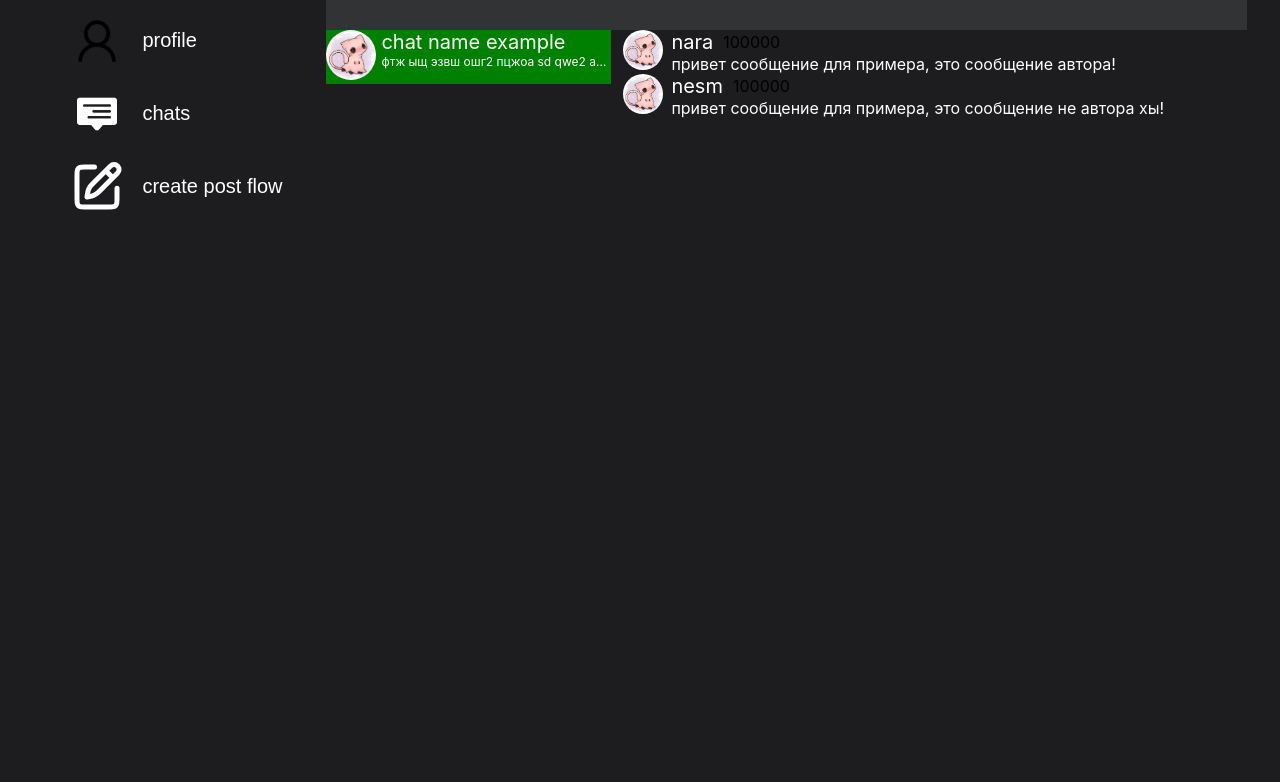
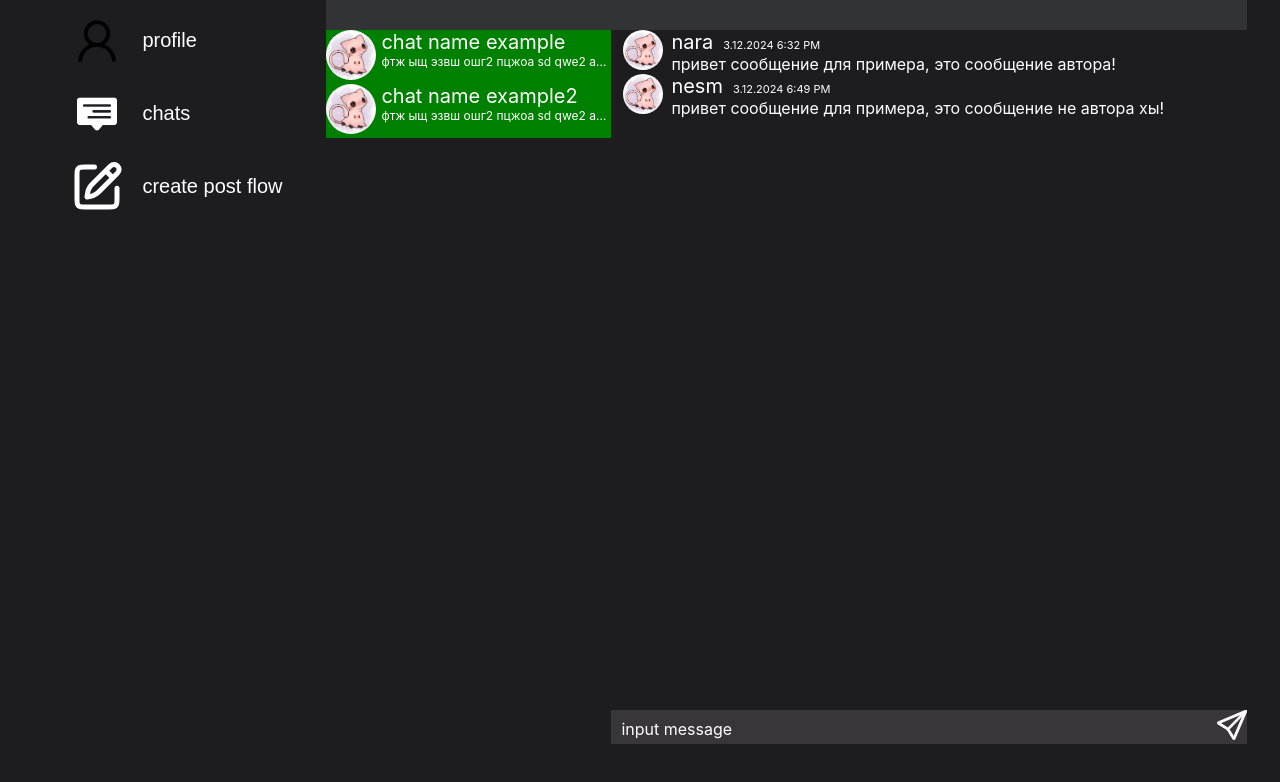
Before and after one commit to vetkover/piko, a React (Create React App) app in the folder frontend/: page /Chats in a window 1280 px wide. Shown: the top 782 px of the page. Built offline with nearby package versions, Linux system fonts and the light colour scheme; no server answers.

Commit message:
error in the P ‘key’ property has been fixed, the basic chat interface template has been created

```diff
--- a/frontend/src/pages/chats/Chats.scss
+++ b/frontend/src/pages/chats/Chats.scss
@@ -1,50 +1,48 @@
-.chats-container{
-  width: 921px ;
+.chats-container {
+  width: 921px;
   height: 100%;
   margin-left: 25.5%;
 
   display: flex;
   flex-direction: row;
 
-  .left-container{
+  .left-container {
     background-color: green;
     width: 300px;
     height: 100%;
 
-    .list-panel{
+    .list-panel {
       background-color: #313335;
       width: 100%;
       height: 30px;
-
     }
 
-    .chats-list-container{
-      .chat-option-body{
+    .chats-list-container {
+      .chat-option-body {
         display: flex;
         justify-content: flex-start;
         align-items: center;
         align-items: flex-start;
         position: relative;
-        .chat-changer{
+        .chat-changer {
           position: absolute;
           width: 100%;
           height: 100%;
           background-color: transparent;
         }
 
-        #left-container{
-          .chats-ico{
+        #left-container {
+          .chats-ico {
             width: 50px;
             height: 50px;
             border-radius: 50%;
           }
         }
-        #right-container{
+        #right-container {
           margin-left: 5px;
 
-          .chat-info{
-
-          .chat-name{
+          .chat-info {
+            .chat-name {
               width: 160;
               white-space: nowrap;
               overflow: hidden;
@@ -53,7 +51,7 @@
               font-size: 20px;
             }
           }
-        .chat-last-message{
+          .chat-last-message {
             width: 230px;
             white-space: nowrap;
             overflow: hidden;
@@ -66,51 +64,87 @@
     }
   }
 
-  .middle-container{
+  .middle-container {
     width: 100%;
-    .list-panel{
+    .list-panel {
       background-color: #313335;
       width: 100%;
       height: 30px;
-
     }
 
-    .message-container{
+    .message-container {
       margin-left: 12px;
+      height: 680px;
 
-      .message-body{
+      .message-body {
         display: flex;
         flex-direction: row;
-        #avatar{
+        #avatar {
           width: 40px;
           height: 40px;
           border-radius: 50%;
         }
-        #content{
+        #content {
           margin-left: 8px;
           display: flex;
           flex-direction: column;
-          .info{
-            display:flex;
+          .info {
+            display: flex;
             flex-direction: row;
-            align-items: center;
-            .author{
+            align-items: baseline;
+
+            .author {
               color: #ffffff;
               font-size: 20px;
             }
-            .time{
+            .time {
               margin-left: 10px;
+              color: white;
+              font-size: 11px;
             }
           }
 
-          .message-data{
-            .message-text{
+          .message-data {
+            .message-text {
               color: white;
             }
           }
         }
       }
     }
+  }
+  .message-input-container {
+    width: 100%;
+    background-color: rgb(57, 54, 57);
 
+    .message-top-container {
+      display: flex;
+      flex-direction: row;
+      align-items: flex-end;
+
+      #input{
+          width: -webkit-fill-available;
+          margin-bottom: 5px;
+          margin-left: 10px;
+          background: none;
+          border: none;
+          font: inherit;
+          padding: 0;
+          outline:0;
+          color: white;
+          max-height: 250px;
+          overflow-y: scroll;
+
+          &:empty::after{
+            content: attr(placeholder);
           }
       }
+      .send-message-button{
+        img{
+          width: 30px;
+          height: 30px;
+        }
+      }
+    }
+  }
+}
--- a/frontend/src/pages/chats/Chats.tsx
+++ b/frontend/src/pages/chats/Chats.tsx
@@ -6,9 +6,8 @@ import { useDispatch, useSelector } from "react-redux";
 
 import PlayerModule from "../../components/dokoa-player/playerModule";
 
-import baner404 from "./404baner.png";
 import avatar404 from "./404avatar.png";
-import deleteIco from "./deleteIco.svg";
+import sendIco from "./sendIco.svg";
 import { whoami } from "../../redux/reducers/whoami";
 
 function Chats() {
@@ -24,12 +23,18 @@ function Chats() {
       chatLastMessage: "фтж ыщ эзвш ошг2 пцжоa sd qwe2  asd qwe q we",
       chatId: 2,
     },
+    {
+      chatName: "chat name example2",
+      chatIco: avatar404,
+      chatLastMessage: "фтж ыщ эзвш ошг2 пцжоa sd qwe2  asd qwe q we",
+      chatId: 3,
+    },
   ];
 
   const exampleMessageList = [
     {
       author: "nara",
-      createTime: 100000,
+      createTime: 1710268365,
       text: "привет сообщение для примера, это сообщение автора!",
       messageId: 5,
       images: [],
@@ -38,7 +43,7 @@ function Chats() {
     },
     {
       author: "nesm",
-      createTime: 100000,
+      createTime: 1710269365,
       text: "привет сообщение для примера, это сообщение не автора хы!",
       messageId: 6,
       images: [],
@@ -46,6 +51,16 @@ function Chats() {
       sounds: [],
     },
   ];
+
+  function convertUnixTime(unixTime: number) {
+    const date = new Date(unixTime * 1000);
+    const formattedDate = `${date.getMonth() + 1}.${date.getDate()}.${date.getFullYear()}`;
+    const hours = date.getHours();
+    const minutes = date.getMinutes();
+    const ampm = hours >= 12 ? 'PM' : 'AM';
+    const formattedTime = `${((hours + 11) % 12 + 1)}:${minutes < 10 ? '0' + minutes : minutes} ${ampm}`;
+    return { formattedDate, formattedTime };
+  }
 
   return (
     <div className="chats-container">
@@ -96,7 +111,7 @@ function Chats() {
               <div id="content">
                 <div className="info">
                   <div className="author">{object.author}</div>
-                  <div className="time"> {object.createTime} </div>
+                  <div className="time"> {convertUnixTime(object.createTime).formattedDate} {convertUnixTime(object.createTime).formattedTime} </div>
                 </div>
                 <div className="message-data">
 
@@ -108,8 +123,20 @@ function Chats() {
                 </div>
               </div>
             </div>
+
           ))}
         </div>
+
+        <div className="message-input-container">
+          <div className="message-top-container">
+            <div id="input" placeholder="input message" contentEditable></div>
+            <div className="send-message-button">
+              <img src={sendIco} onClick={()=>alert("click")}/>
+            </div>
+
+          </div>
+        </div>
+
       </div>
     </div>
   );
--- a/frontend/src/pages/p/P.tsx
+++ b/frontend/src/pages/p/P.tsx
@@ -425,7 +425,7 @@ function P() {
             )
           }
         return (
-              <React.Fragment>
+              <React.Fragment key={obj.id}>
                   <div className="body-container">
 
                     {userPosts.owner === whoamiSelector.username? <EditPost /> : <React.Fragment/>}
```
Also changed, not shown: frontend/src/pages/chats/sendIco.svg (added). Lines whose indentation alone changed are shown as unchanged.
